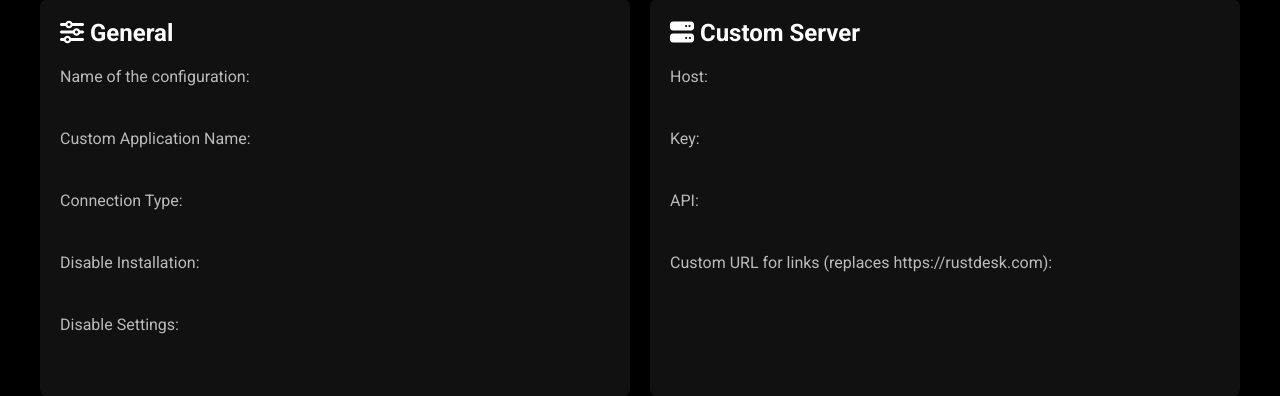
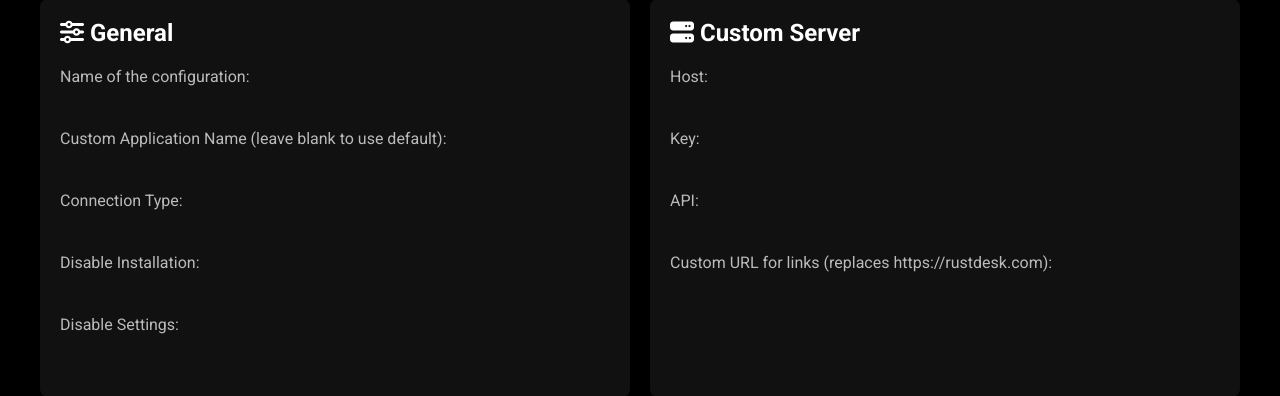
Before and after one commit to bryangerlach/rdgen, a Python web app: template rdgenerator/templates/generator.html in a window 1280 px wide. Shown: the part 435-831 px from the top of the page. Run offline with Jinja, Linux system fonts and the light colour scheme; the template is opened without the code that fills it, so the values that code supplies are empty.

Commit message:
allow not changing appname

```diff
--- a/rdgenerator/templates/generator.html
+++ b/rdgenerator/templates/generator.html
@@ -133,7 +133,7 @@
                 <h2><i class="fas fa-sliders-h"></i> General</h2>
                     <label for="{{ form.exename.id_for_label }}">Name of the configuration:</label>
                     {{ form.exename }}<br><br>
-                    <label for="{{ form.appname.id_for_label }}">Custom Application Name:</label>
+                    <label for="{{ form.appname.id_for_label }}">Custom Application Name (leave blank to use default):</label>
                     {{ form.appname }}<br><br>
                     <label for="{{ form.direction.id_for_label }}">Connection Type:</label>
                     {{ form.direction }}<br><br>
```
Also changed, not shown: .github/workflows/generator-windows.yml.
